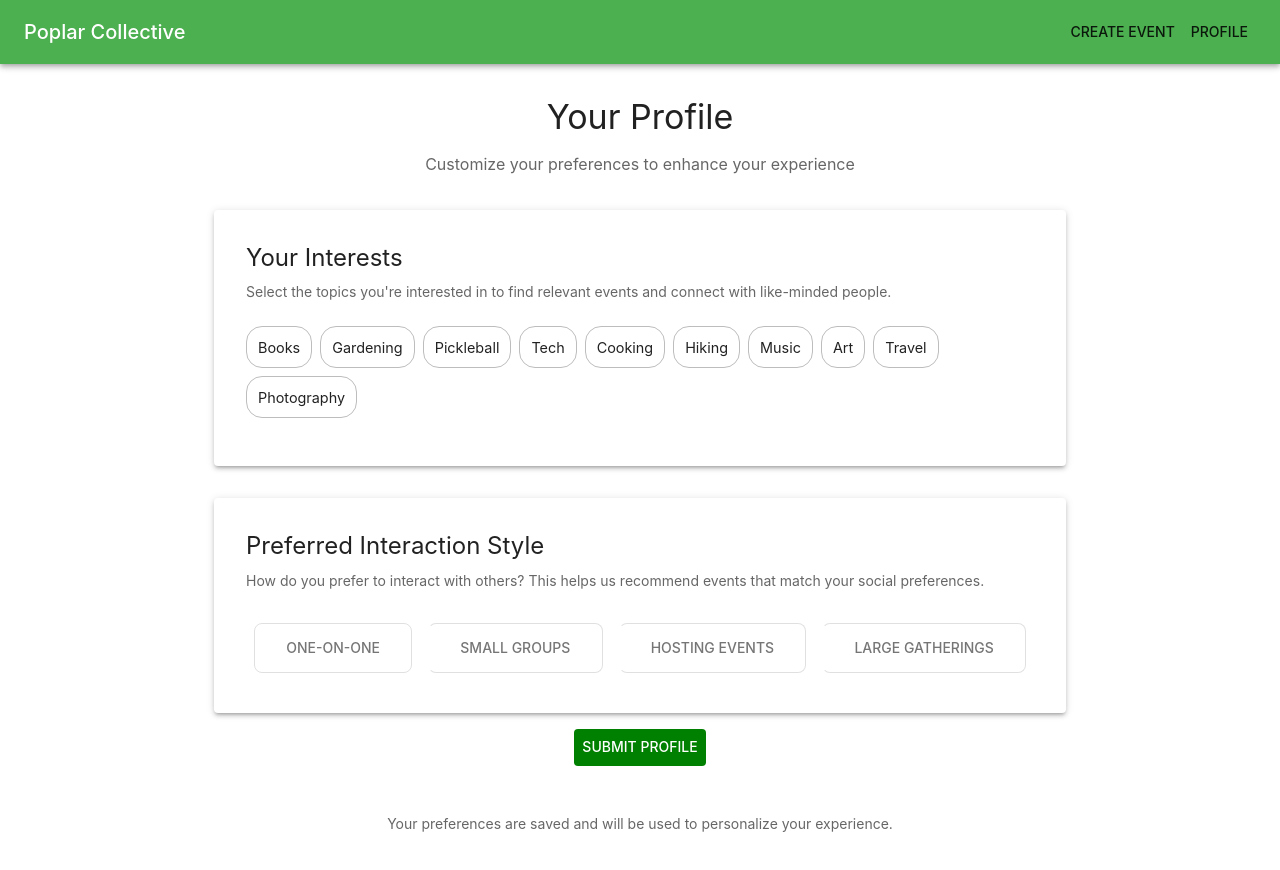
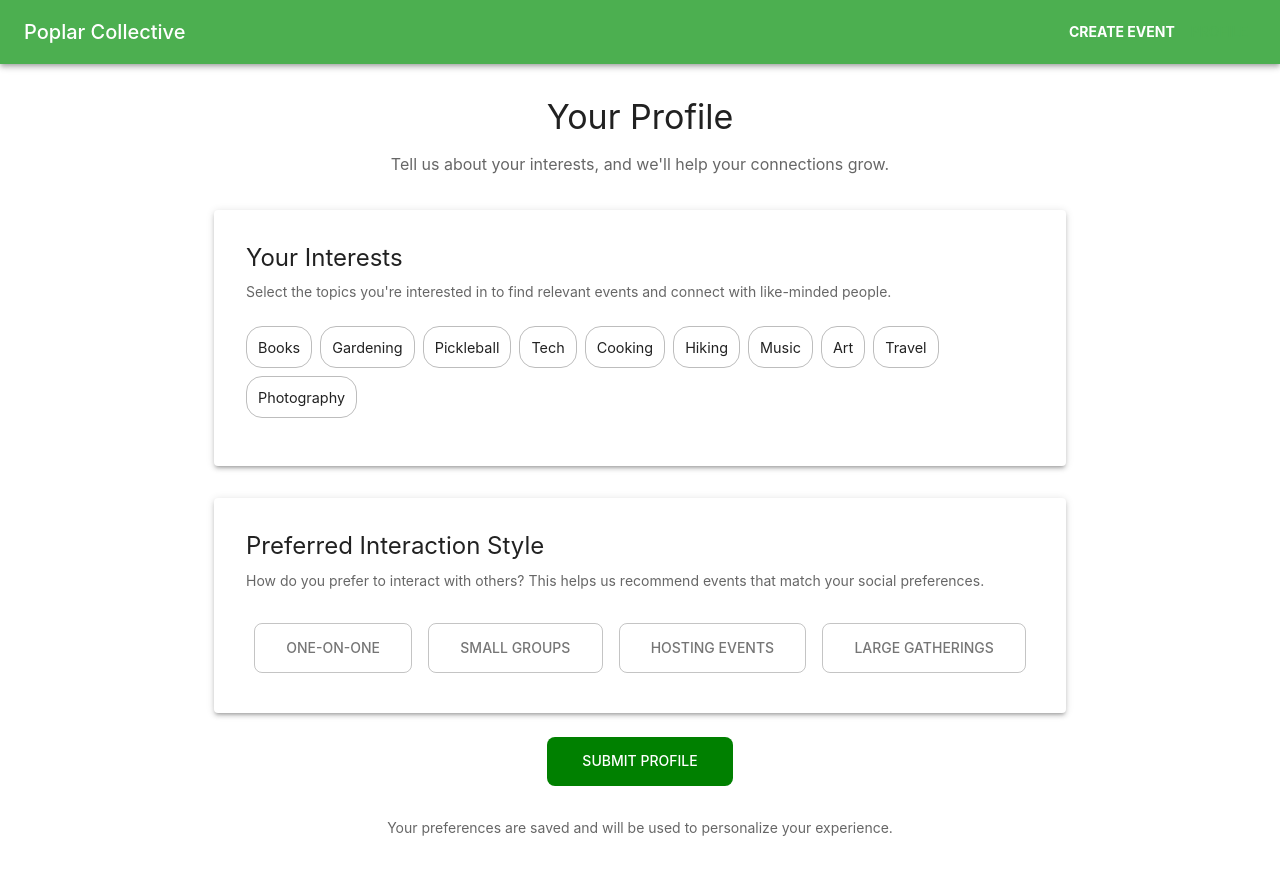
Before and after one commit to OlesiaPolevoi/poplarcollective, a Next.js app: page /profile in a window 1280 px wide. Built offline with nearby package versions, Linux system fonts and the light colour scheme.

Commit message:
improved event

```diff
--- a/components/Layout.tsx
+++ b/components/Layout.tsx
@@ -26,12 +26,12 @@ const Layout: React.FC<LayoutProps> = ({ children }) => {
             </Link>
           </Typography>
           <Link href="/events/create" passHref>
-            <Button color="inherit" component="a">
+            <Button sx={{ color: "white", fontWeight: 700 }} component="a">
               Create Event
             </Button>
           </Link>
           <Link href="/profile" passHref>
-            <Button color="inherit" component="a">
+            <Button sx={{ font: "#4CAF50" }} component="a">
               Profile
             </Button>
           </Link>
--- a/pages/profile.tsx
+++ b/pages/profile.tsx
@@ -72,7 +72,7 @@ export default function Profile() {
         align="center"
         sx={{ mb: 4 }}
       >
-        Customize your preferences to enhance your experience
+        Tell us about your interests, and we'll help your connections grow.{" "}
       </Typography>
 
       <Container maxWidth="md">
@@ -136,6 +136,16 @@ export default function Profile() {
             exclusive
             onChange={handleInteractionStyleChange}
             aria-label="interaction style"
+            // sx={{
+            //   display: "flex",
+            //   flexWrap: "wrap",
+            //   "& .MuiToggleButtonGroup-grouped": {
+            //     m: 1,
+            //     flexGrow: 1,
+            //     borderRadius: "8px !important",
+            //     py: 1.5,
+            //   },
+            // }}
             sx={{
               display: "flex",
               flexWrap: "wrap",
@@ -144,6 +154,10 @@ export default function Profile() {
                 flexGrow: 1,
                 borderRadius: "8px !important",
                 py: 1.5,
+                border: "1px solid rgba(0, 0, 0, 0.23) !important", // Ensure all buttons have borders
+                "&.MuiToggleButtonGroup-grouped:not(:first-of-type)": {
+                  borderLeft: "1px solid rgba(0, 0, 0, 0.23) !important", // Restore missing left border
+                },
               },
             }}
           >
@@ -183,13 +197,20 @@ export default function Profile() {
             <Button
               color="inherit"
               component="a"
-              style={{ backgroundColor: "green", color: "white" }}
+              sx={{
+                backgroundColor: "green",
+                color: "white",
+                padding: "35px",
+                m: 1,
+                borderRadius: "8px !important",
+                py: 1.5,
+              }}
             >
               Submit Profile
             </Button>
           </Link>
         </Box>
-        <Box sx={{ mt: 4, textAlign: "center" }}>
+        <Box sx={{ mt: 1, textAlign: "center" }}>
           <Typography variant="body2" color="text.secondary">
             Your preferences are saved and will be used to personalize your
             experience.
```
Also changed, not shown: data/events.json (+34 -11 lines), pages/index.tsx (+3 -4 lines).
